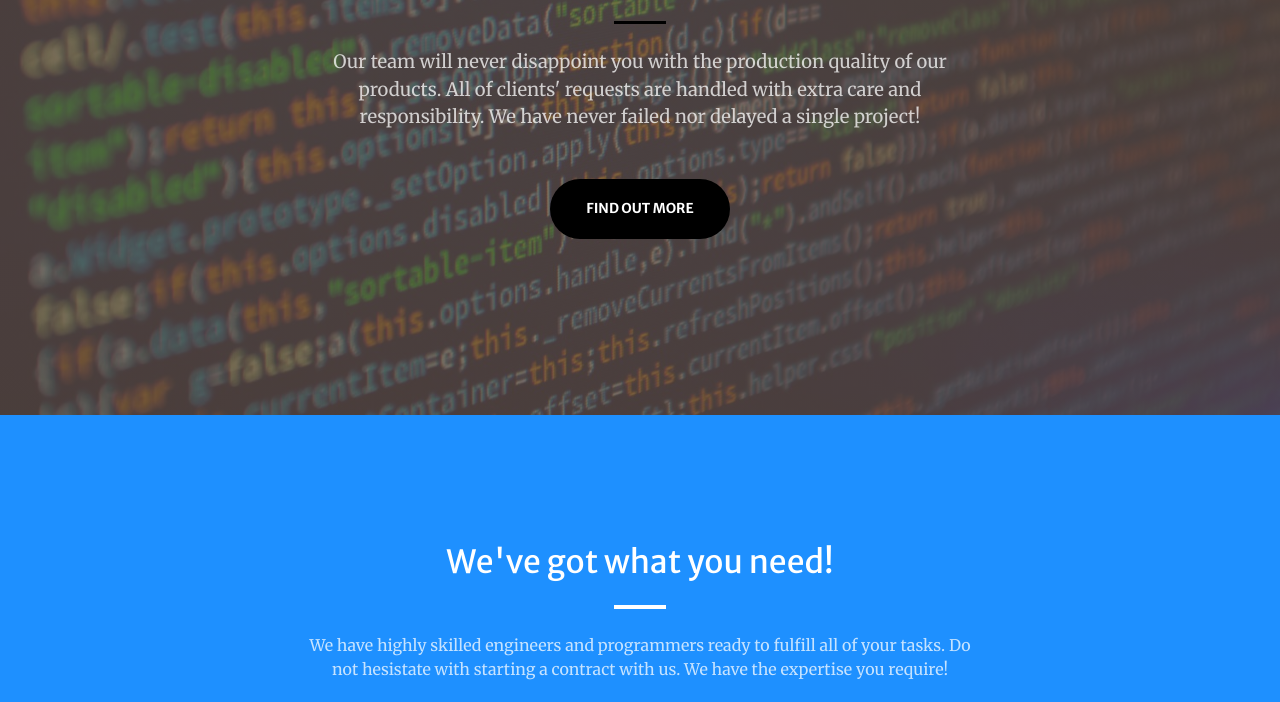
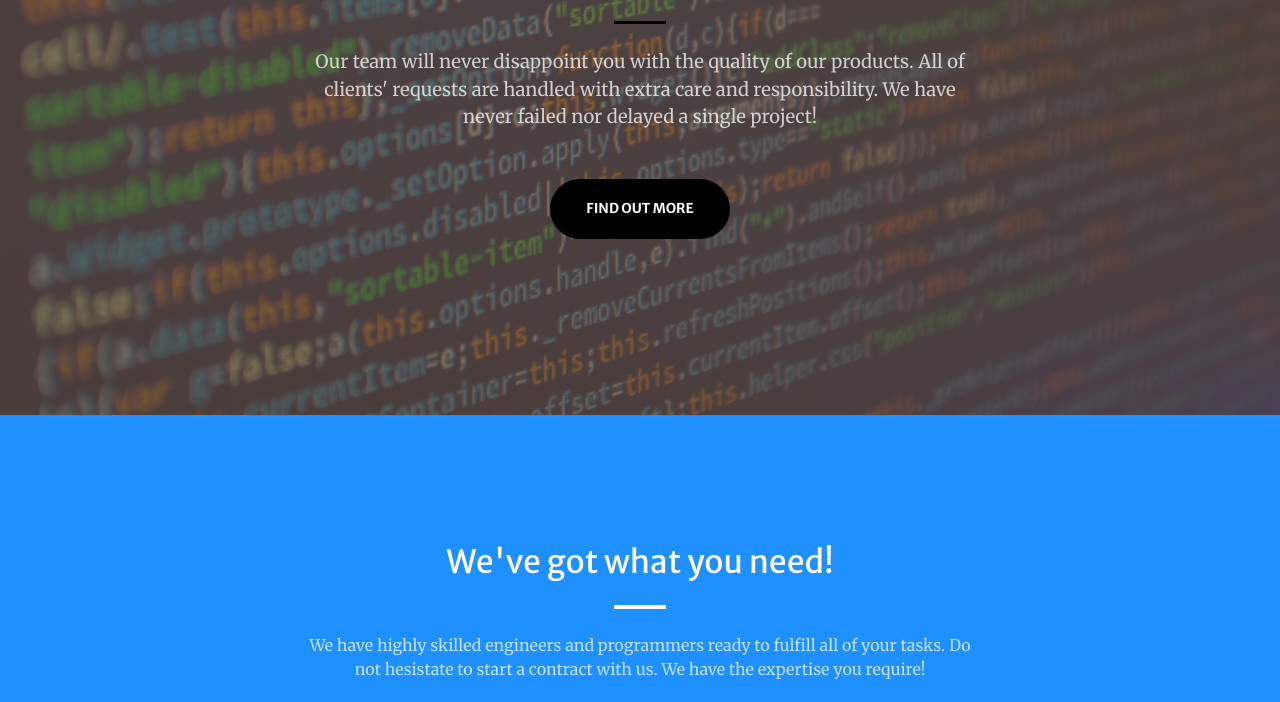
Before and after one commit to ReturnedPromises/returnedpromises.github.io, a plain HTML site: page index.html in a window 1280 px wide. Shown: the part 385-1087 px from the top of the page. Drawn offline with nearby package versions, Linux system fonts and the light colour scheme; some packages are replaced by stand-ins of ours; a script that the page names is missing.

Commit message:
Add files via upload

```diff
--- a/index.html
+++ b/index.html
@@ -43,7 +43,7 @@
                         <hr class="divider" />
                     </div>
                     <div class="col-lg-8 align-self-baseline">
-                        <p class="text-white-75 mb-5">Our team will never disappoint you with the production quality of our products. All of clients' requests are handled with extra care and responsibility. We have never failed nor delayed a single project!</p>
+                        <p class="text-white-75 mb-5">Our team will never disappoint you with the quality of our products. All of clients' requests are handled with extra care and responsibility. We have never failed nor delayed a single project!</p>
                         <a class="btn btn-primary btn-xl" href="#about">Find Out More</a>
                     </div>
                 </div>
@@ -56,7 +56,7 @@
                     <div class="col-lg-8 text-center">
                         <h2 class="text-white mt-0">We've got what you need!</h2>
                         <hr class="divider divider-light" />
-                        <p class="text-white-75 mb-4">We have highly skilled engineers and programmers ready to fulfill all of your tasks. Do not hesistate with starting a contract with us. We have the expertise you require!</p>
+                        <p class="text-white-75 mb-4">We have highly skilled engineers and programmers ready to fulfill all of your tasks. Do not hesistate to start a contract with us. We have the expertise you require!</p>
                         <a class="btn btn-light btn-xl" href="#services">Get Started!</a>
                     </div>
                 </div>
@@ -180,10 +180,10 @@
                         <i class="bi bi-at"></i>
                         <a href="mailto:returnedpromises@riseup.net">Write us an email</a>
                     </div>
-                    <!--<div class="col-lg-4 text-center mb-5 mb-lg-0">
+                    <div class="col-lg-4 text-center mb-5 mb-lg-0">
                         <i class="bi bi-telegram"></i>
-                        <a href="">Join our telegram</a>
-                    </div>-->
+                        <a href="https://t.me/returnedpromises">Join our telegram</a>
+                    </div>
                     <!--<div class="col-lg-4 text-center mb-5 mb-lg-0">
                         <i class="bi bi-whatsapp"></i>
                         <a href="">Call us on whatsapp</a>
```
